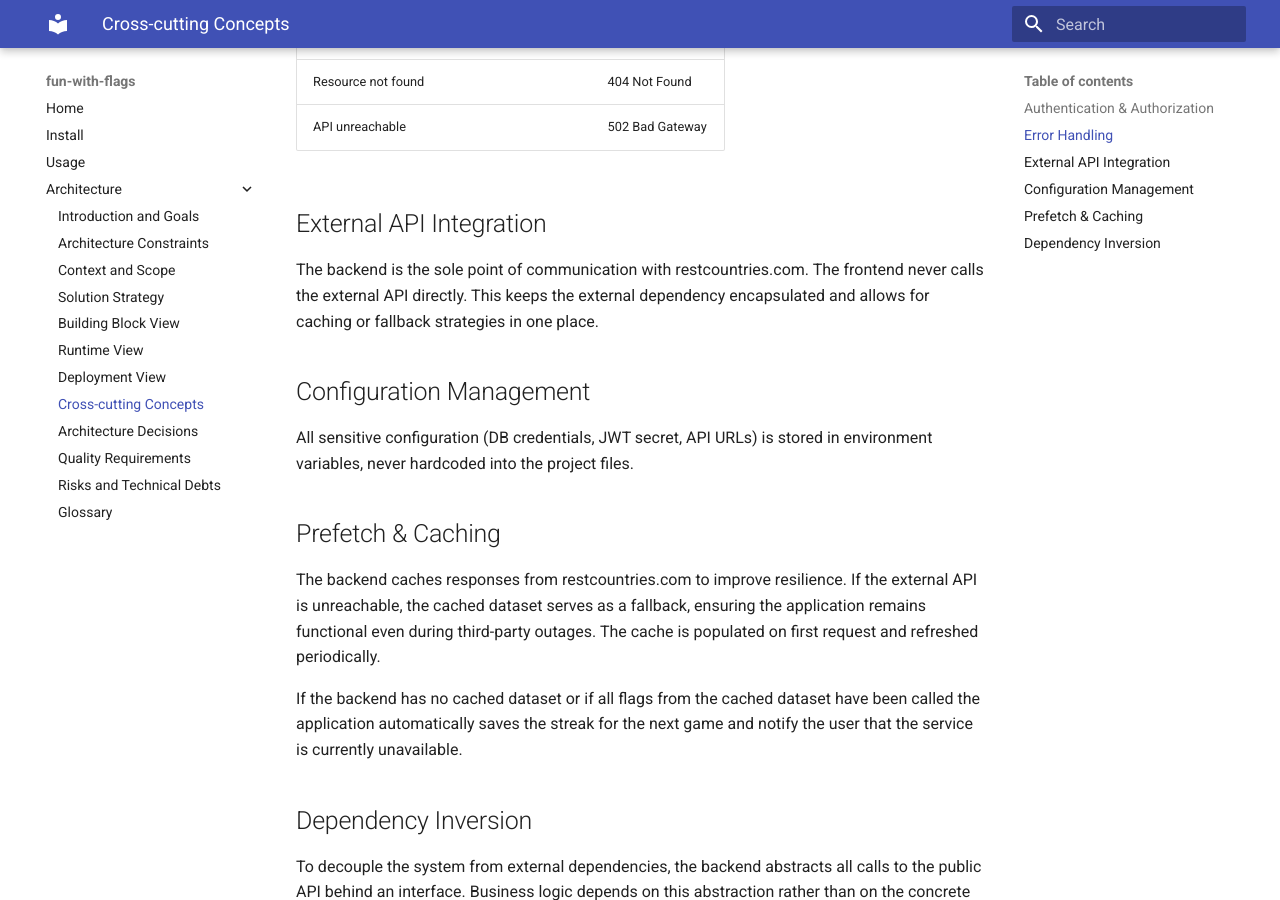
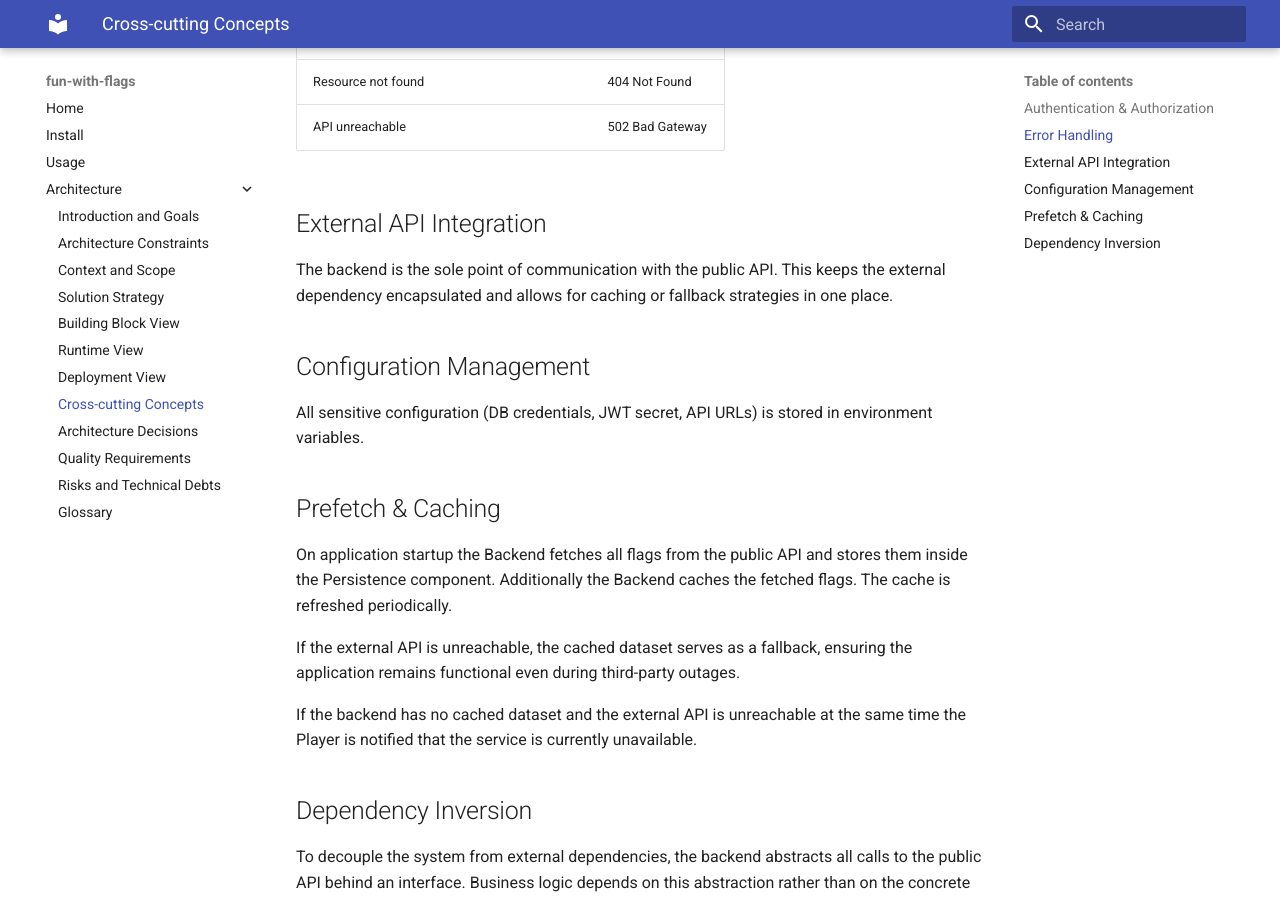
Before and after one commit to r0135tE1/sqs, an MkDocs documentation site: the page built from docs/architecture/08_crosscutting_concepts.md, in a window 1280 px wide and 900 px high, scrolled down 472 px. Built offline with MkDocs 1.6.1 and Material for MkDocs 9.7.7, drawn with Linux system fonts in a browser that asks for light colours.

Commit message:
updated chap8. external api integration and prefetching

```diff
--- a/docs/architecture/08_crosscutting_concepts.md
+++ b/docs/architecture/08_crosscutting_concepts.md
@@ -16,17 +16,19 @@ The backend returns standardized HTTP status codes and JSON error responses:
 
 ## External API Integration
 
-The backend is the sole point of communication with restcountries.com. The frontend never calls the external API directly. This keeps the external dependency encapsulated and allows for caching or fallback strategies in one place.
+The backend is the sole point of communication with the public API. This keeps the external dependency encapsulated and allows for caching or fallback strategies in one place.
 
 ## Configuration Management
 
-All sensitive configuration (DB credentials, JWT secret, API URLs) is stored in environment variables, never hardcoded into the project files.
+All sensitive configuration (DB credentials, JWT secret, API URLs) is stored in environment variables.
 
 ## Prefetch & Caching
 
-The backend caches responses from restcountries.com to improve resilience. If the external API is unreachable, the cached dataset serves as a fallback, ensuring the application remains functional even during third-party outages. The cache is populated on first request and refreshed periodically.
+On application startup the Backend fetches all flags from the public API and stores them inside the Persistence component. Additionally the Backend caches the fetched flags. The cache is refreshed periodically.
 
-If the backend has no cached dataset or if all flags from the cached dataset have been called the application automatically saves the streak for the next game and notify the user that the service is currently unavailable.
+ If the external API is unreachable, the cached dataset serves as a fallback, ensuring the application remains functional even during third-party outages.
+
+If the backend has no cached dataset and the external API is unreachable at the same time the Player is notified that the service is currently unavailable.
 
 ## Dependency Inversion
 
```
